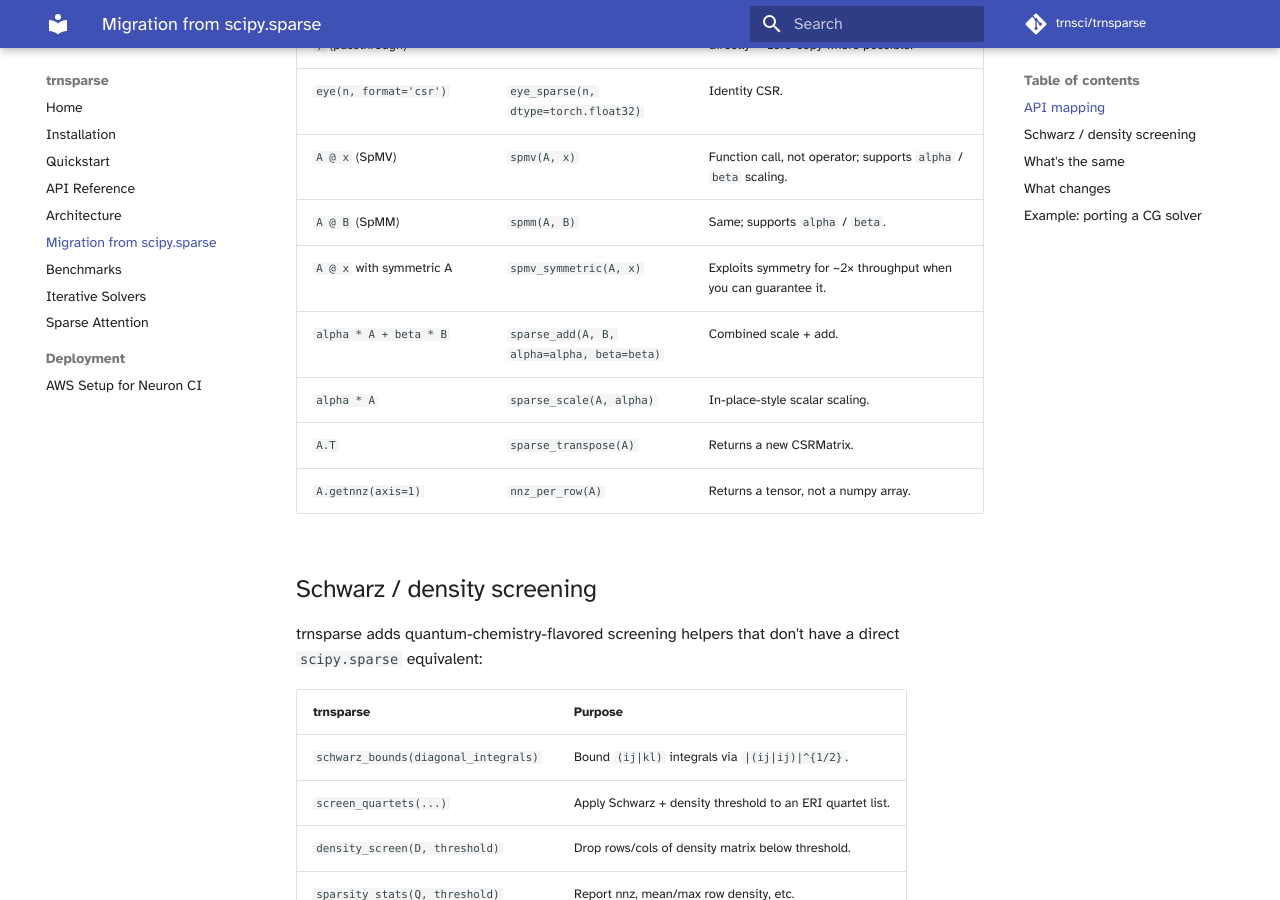
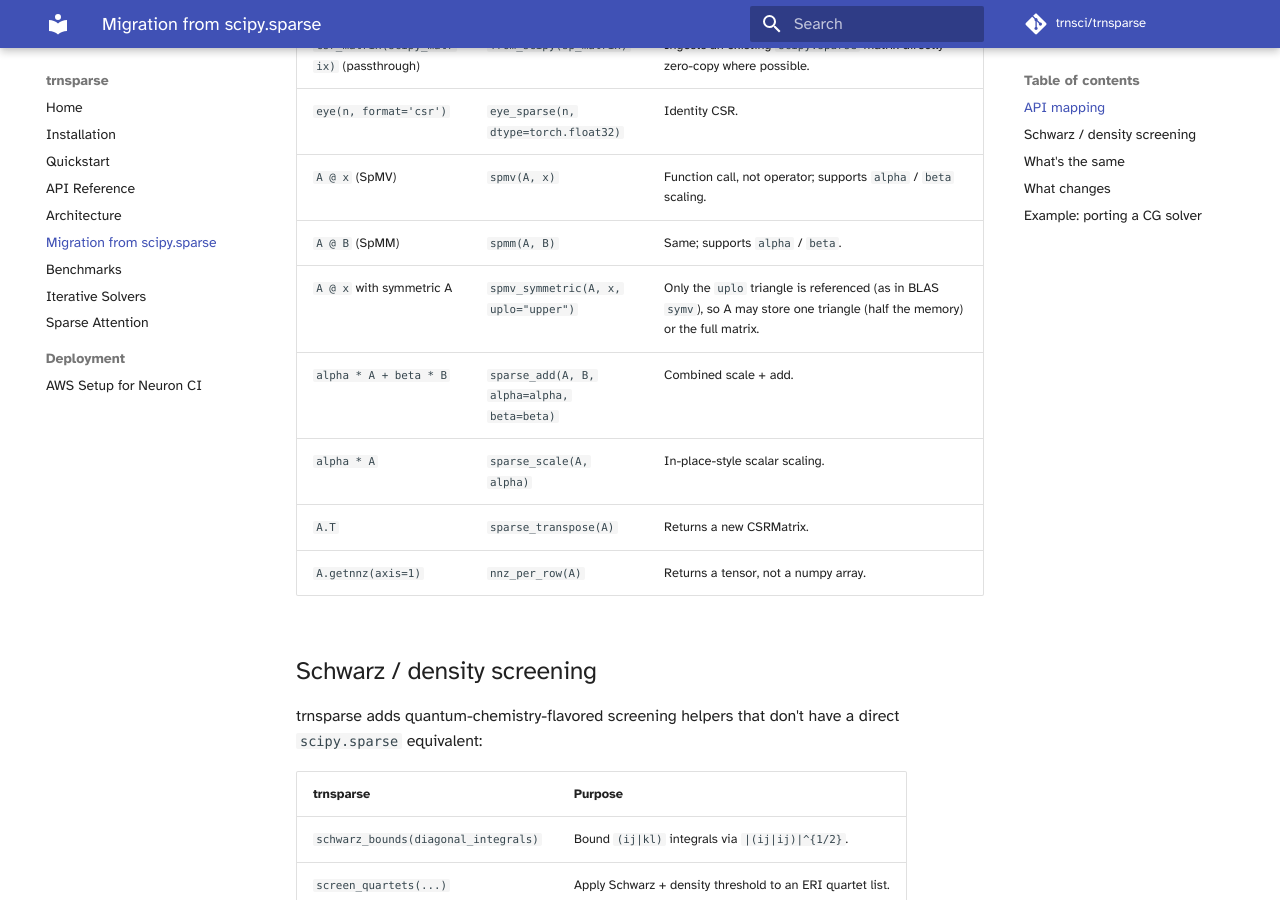
Before and after one commit to trnsci/trnsparse, an MkDocs documentation site: the page built from docs/migration_scipy.md, in a window 1280 px wide and 900 px high, scrolled down 589 px. Built offline with MkDocs 1.6.1 and Material for MkDocs 9.7.7, drawn with Linux system fonts in a browser that asks for light colours; some web fonts are replaced; comment, search, counter and statistics services are not loaded.

Commit message:
docs: spmv_symmetric uplo in the scipy migration table

```diff
--- a/docs/migration_scipy.md
+++ b/docs/migration_scipy.md
@@ -16,7 +16,7 @@ when you port code across.
 | `eye(n, format='csr')` | `eye_sparse(n, dtype=torch.float32)` | Identity CSR. |
 | `A @ x` (SpMV) | `spmv(A, x)` | Function call, not operator; supports `alpha` / `beta` scaling. |
 | `A @ B` (SpMM) | `spmm(A, B)` | Same; supports `alpha` / `beta`. |
-| `A @ x` with symmetric A | `spmv_symmetric(A, x)` | Exploits symmetry for ~2× throughput when you can guarantee it. |
+| `A @ x` with symmetric A | `spmv_symmetric(A, x, uplo="upper")` | Only the `uplo` triangle is referenced (as in BLAS `symv`), so A may store one triangle (half the memory) or the full matrix. |
 | `alpha * A + beta * B` | `sparse_add(A, B, alpha=alpha, beta=beta)` | Combined scale + add. |
 | `alpha * A` | `sparse_scale(A, alpha)` | In-place-style scalar scaling. |
 | `A.T` | `sparse_transpose(A)` | Returns a new CSRMatrix. |
```
